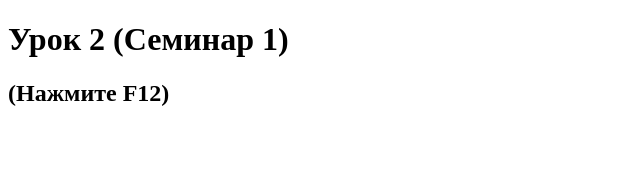
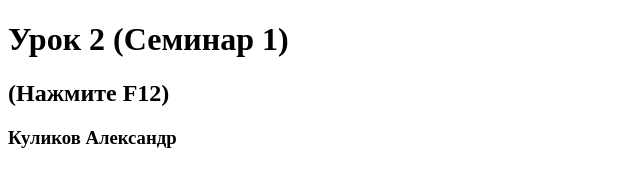
Before and after one commit to nuxBnax/JS_Kulikov_Alex_Task1, a plain HTML site: page index.html in a window 1280 px wide. Shown: the whole page, without its empty margins (0-640 px from the left). Drawn offline with Linux system fonts and the light colour scheme.

Commit message:
Added some changes for index.html

```diff
--- a/index.html
+++ b/index.html
@@ -9,6 +9,7 @@
 <body>
     <h1>Урок 2 (Семинар 1)</h1>
     <h2>(Нажмите F12)</h2>
+    <h3>Куликов Александр</h3>
     <script src="./script.js"></script>
 </body>
 </html>
```
